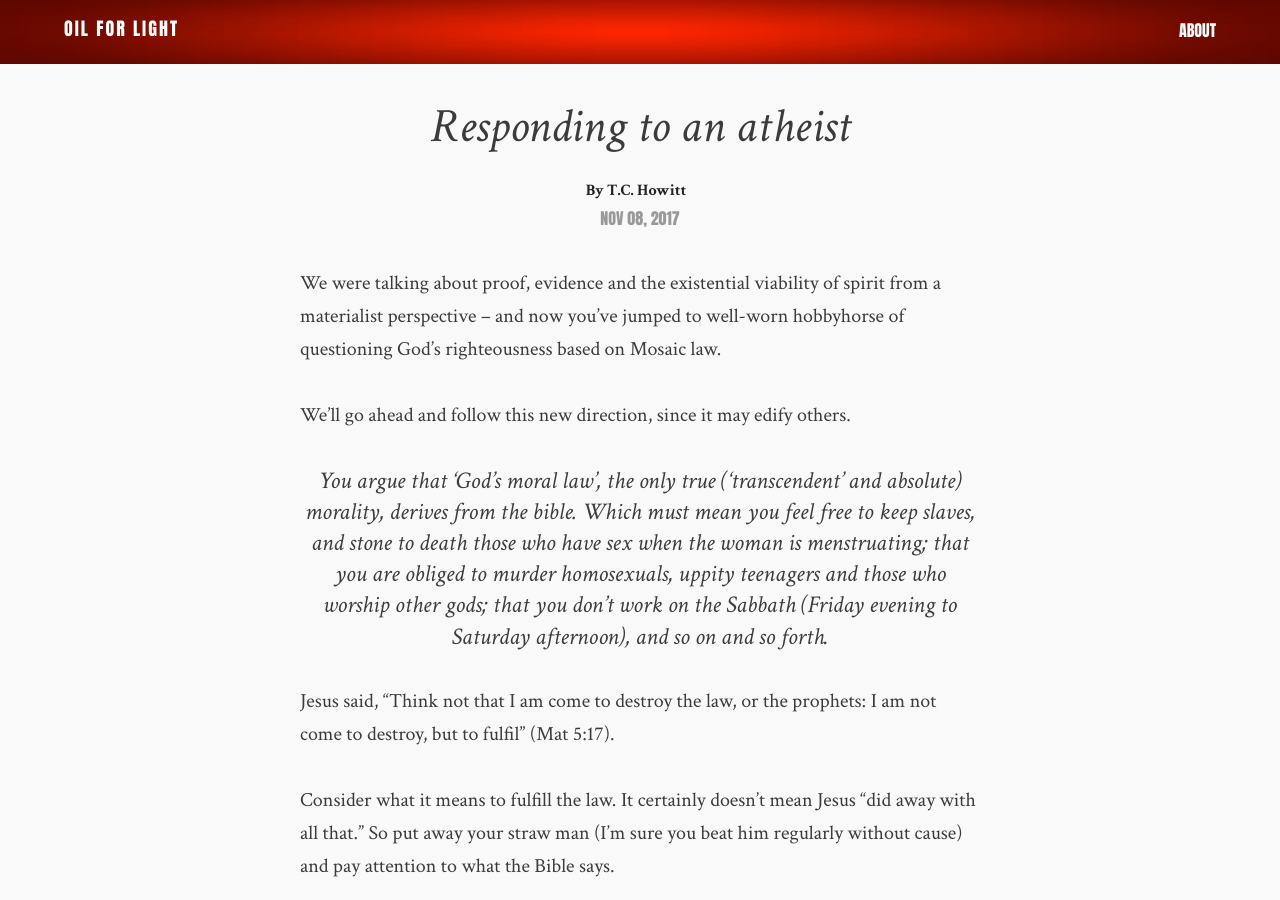
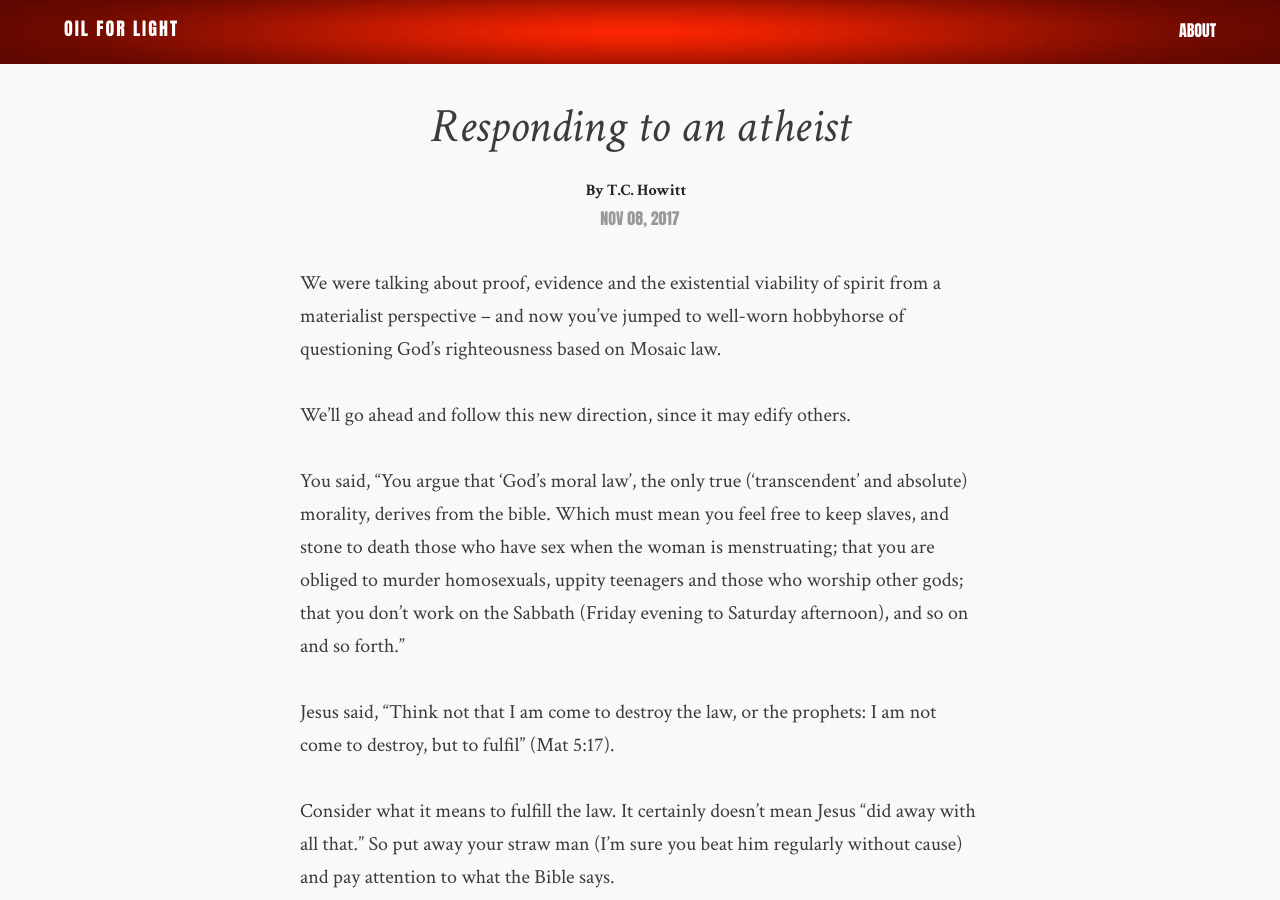
Before and after one commit to flashlightministries/oilforlight, a Jekyll site: the page built from _posts/2017-11-08-atheist-patheos-1.md, in a window 1280 px wide and 900 px high. Built offline with Jekyll 4.4.1, drawn with Linux system fonts in a browser that asks for light colours; nearby versions of some CDN libraries.

Commit message:
Update and rename 2017-11-08-responding-to-an-atheist.md to 2017-11-08-atheist-patheos-1.md

```diff
--- a/_posts/2017-11-08-responding-to-an-atheist.md
+++ b/_posts/2017-11-08-atheist-patheos-1.md
@@ -10,7 +10,7 @@ We were talking about proof, evidence and the existential viability of spirit fr
 
 We'll go ahead and follow this new direction, since it may edify others.
 
-> You argue that 'God's moral law', the only true ('transcendent' and absolute) morality, derives from the bible. Which must mean you feel free to keep slaves, and stone to death those who have sex when the woman is menstruating; that you are obliged to murder homosexuals, uppity teenagers and those who worship other gods; that you don't work on the Sabbath (Friday evening to Saturday afternoon), and so on and so forth.
+You said, "You argue that 'God's moral law', the only true ('transcendent' and absolute) morality, derives from the bible. Which must mean you feel free to keep slaves, and stone to death those who have sex when the woman is menstruating; that you are obliged to murder homosexuals, uppity teenagers and those who worship other gods; that you don't work on the Sabbath (Friday evening to Saturday afternoon), and so on and so forth."
 
 Jesus said, "Think not that I am come to destroy the law, or the prophets: I am not come to destroy, but to fulfil" (Mat 5:17).
 
```
